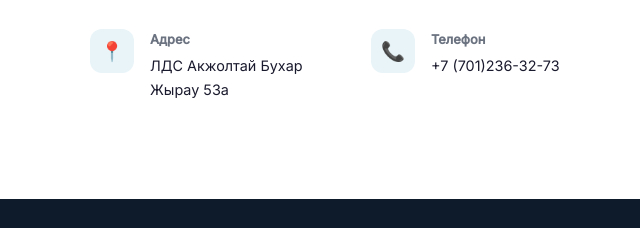
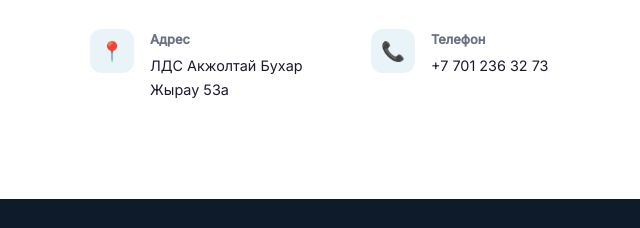
Before and after one commit to globalacc091-hub/my_website, a plain HTML site: page index.html in a window 1280 px wide. Shown: the part 3853-4081 px from the top of the page, 0-640 px from the left. Drawn offline with nearby package versions, Linux system fonts and the light colour scheme.

Commit message:
fix: обновлены контактные данные

```diff
--- a/index.html
+++ b/index.html
@@ -799,7 +799,7 @@
           <div class="contact-icon">📞</div>
           <div>
             <h4>Телефон</h4>
-            <p>+7 (701)236-32-73</p>
+            <p>+7 701 236 32 73</p>
           </div>
         </div>
         <div class="contact-item">
```
